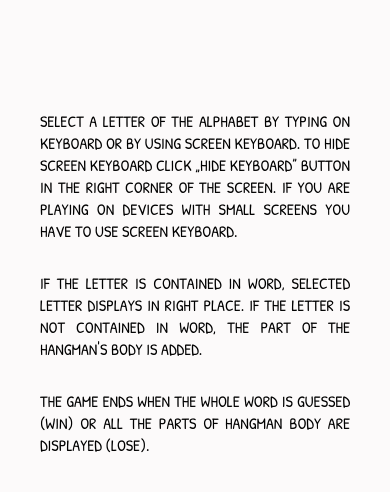
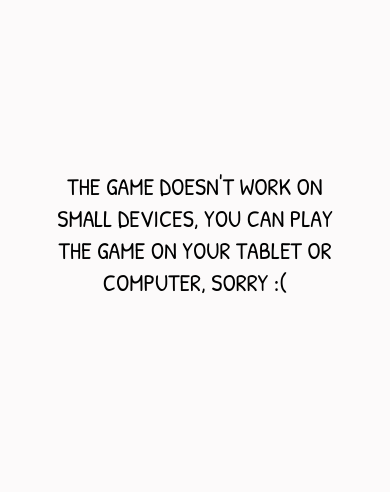
Before and after one commit to damian4551/hangman-game, a plain HTML site: page manual.html in a window 390 px wide. Shown: the part 188-680 px from the top of the page. Drawn offline with Linux system fonts and the light colour scheme.

Commit message:
added information for phone users

```diff
--- a/manual.html
+++ b/manual.html
@@ -11,6 +11,12 @@
 
     <div class="wrapper">
 
+        <div class="phone-info">
+            <p class="phone-text">
+                The game doesn't work on small devices, you can play the game on your tablet or computer, sorry :(
+            </p>
+        </div>
+
         <div class="logo">
             <a href="index.html">
                 <img src="resources/logo.svg" alt="logo">
@@ -19,6 +25,7 @@
 
         <div class="manual">
             <p class="text">
+                The game doesn't work on phones
                 Select a letter of the alphabet by typing on keyboard or by using screen keyboard. To hide screen keyboard click „hide keyboard” button in the right corner of the screen. If you are playing on devices with small screens you have to use screen keyboard.
             </p>
             <p class="text">
--- a/styles/init.scss
+++ b/styles/init.scss
@@ -25,3 +25,26 @@ $ldesk: "1680px";
 body {
     background-color: $background;
 }
+
+.phone-info {
+    position: absolute;
+    top: 0;
+    left: 0;
+    z-index: 10;
+    width: 100%;
+    height: 100vh;
+    background-color: $background;
+    display: flex;
+    justify-content: center;
+    flex-direction: column;
+    align-items: center;
+    padding: 40px;
+    z-index: 999;
+    @media (min-width: $tab) {
+        display: none;
+    }
+    .phone-text {
+        text-align: center;
+        font-size: 1.5em;
+    }
+}
```
Also changed, not shown: game-duo.html (+6 -0 lines), game-single.html (+6 -0 lines), index.html (+6 -0 lines), styles/game.css, styles/init.css, styles/menu.css, 3 other files.
